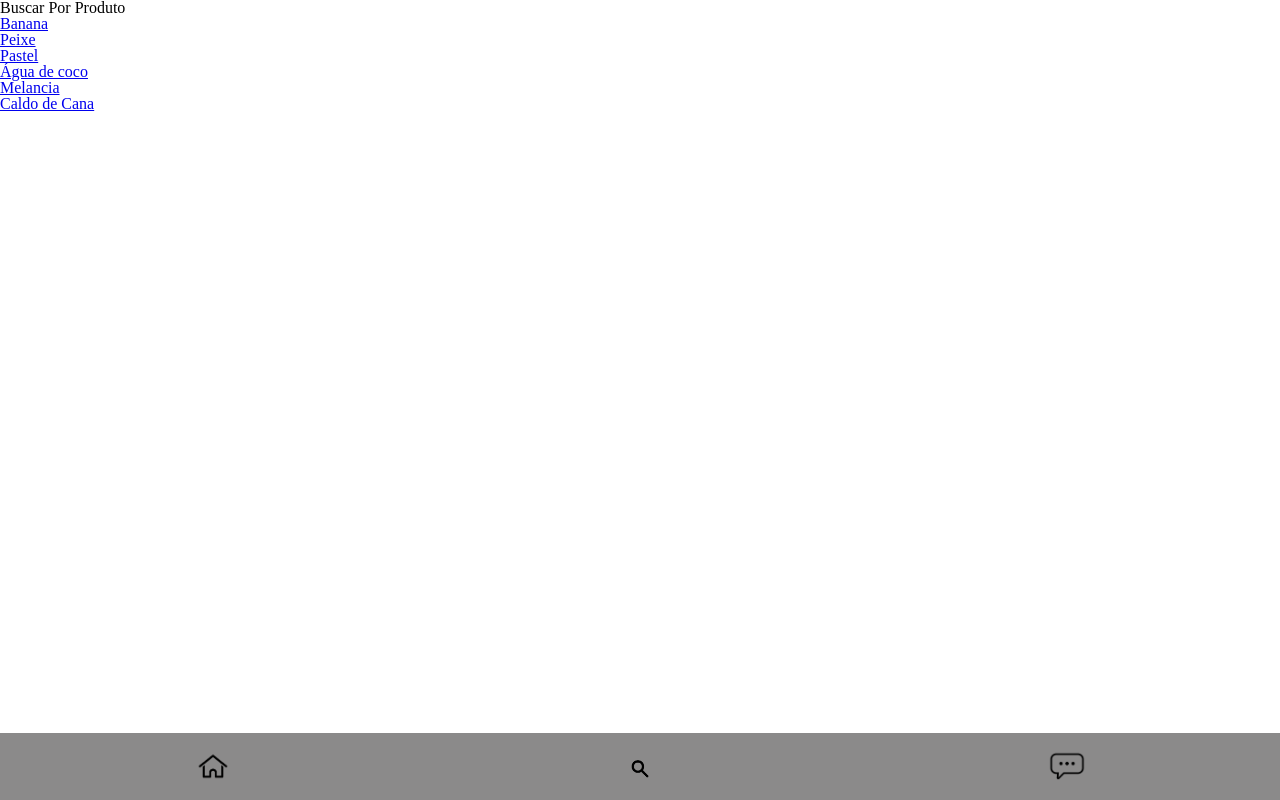
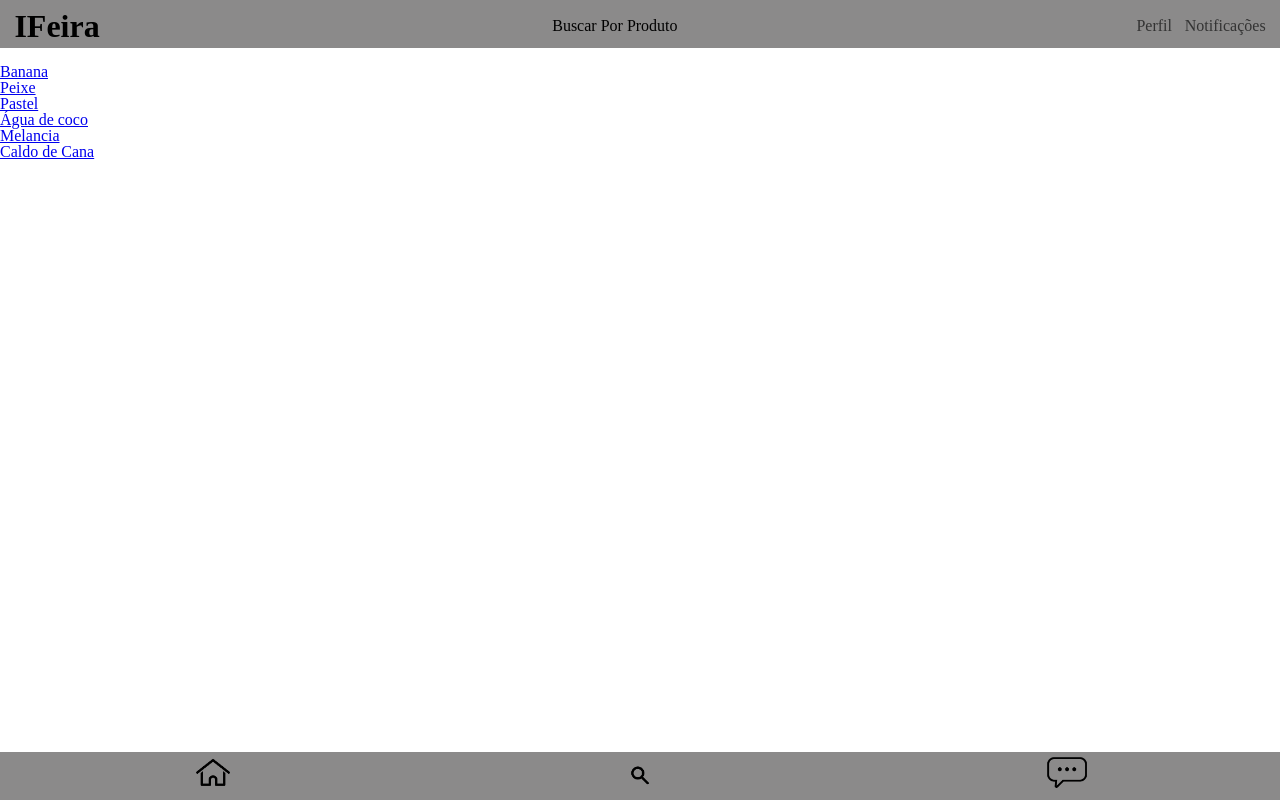
Before and after one commit to jvca123/grupo4, a plain HTML site: page BuscarPorProduto.html in a window 1280 px wide. Drawn offline with Linux system fonts and the light colour scheme.

Commit message:
css barra superior

```diff
--- a/BuscarPorProduto.html
+++ b/BuscarPorProduto.html
@@ -8,7 +8,21 @@
     <link rel="stylesheet" href="css/style.css">
 </head>
 <body>
+    <header class="barra_superior">
+        <h1 class="logo">
+            IFeira
+        </h1>
+
         <h1>Buscar Por Produto</h1>
+
+        <ul>
+            <a href="404.html">Notificações</a>
+            <!-- Créditos da Imagem para IYAHICON -->
+            <a href="404.html">Perfil</a>
+            <!-- Créditos da Imagem para Pixel perfect -->
+        </ul>
+    </header>
+    <main>
         <h2>
             <a href="404.html">Banana</a>
         </h2>
@@ -27,7 +41,7 @@
         <h2>
             <a href="404.html">Caldo de Cana</a>
         </h2>
-
+    </main>
     <footer>
         <ul>
             <li><a href="index.html"><img src="img/casa.png" alt="Início"></a></li>
--- a/CSS/style.css
+++ b/CSS/style.css
@@ -4,19 +4,82 @@
     box-sizing: border-box;
 }
 
-footer {
-    position: fixed;
-    bottom: 0;
-    left: 0;
+
+body {
+    display: flex;
+    flex-direction: column;
+    min-height: 100vh;
+    padding: 0;
+
+
+}
+
+header {
+    position:fixed;
+    top:0;
+
+    height: 3rem;
     width: 100%;
     background-color: #8b8a8a;
-    padding: 1rem 0;
+    padding: 0.8rem 0.5rem 0.6rem 0.9rem;
     z-index: 1000;
+
+    display: flex;
+    justify-content: space-between;
+    align-items: center;
+}
+
+.barra_superior ul {
+    display: flex;
+    flex-direction: row-reverse;
+    justify-content:start;
+    align-items: center;
+    list-style: none;
+    margin-left: 0;
+}
+
+.barra_superior ul a {
+    text-decoration: none;
+    color: #333;
+    padding: 0.5rem 0.2rem;
+    margin: 0rem 0.2rem;
+    font-size: 1rem;
+}
+
+.barra_superior .logo {
+    font-size: 2rem;
+    font-weight: bold;
+
+}
+
+.barra_superior ul a:hover {
+    color: #007BFF;
+}
+
+
+main {
+    margin-top: 3rem;
+    padding-top: 1rem;
+    flex: 1;
+    overflow-x: auto;
+
+    display: flex;
+    flex-direction: column;
+}
+
+footer {
+    position:fixed;
+    bottom:0;
+
+    height: 3rem;
+    width: 100%;
+    background-color: #8b8a8a;
 }
 
 footer ul {
     display: flex;
     justify-content: space-around;
+    align-items:center;
     list-style: none;
 }
 
@@ -30,8 +93,8 @@ footer ul li a {
 }
 
 footer ul li img {
-    width: auto;
-    height: 2rem;
+    width: 3rem;
+    height: auto;
     transition: transform 0.3s ease;
 }
 
```
Also changed, not shown: index.html (+3 -3 lines). Lines whose indentation alone changed are shown as unchanged.
